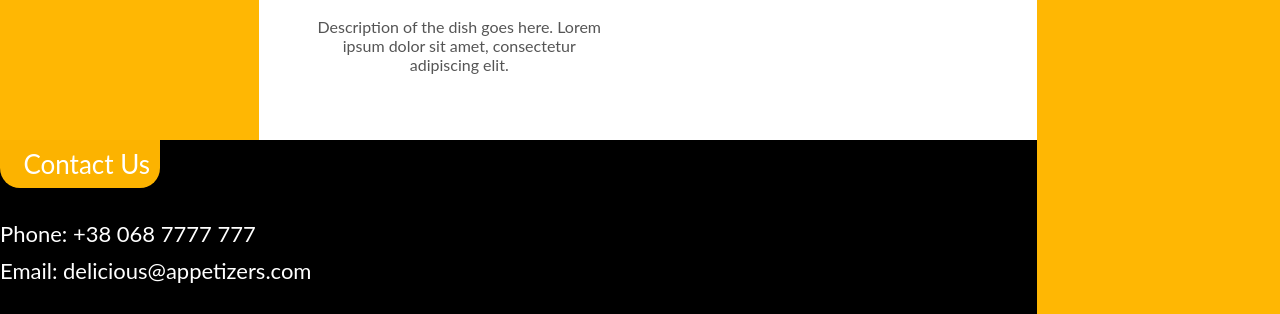
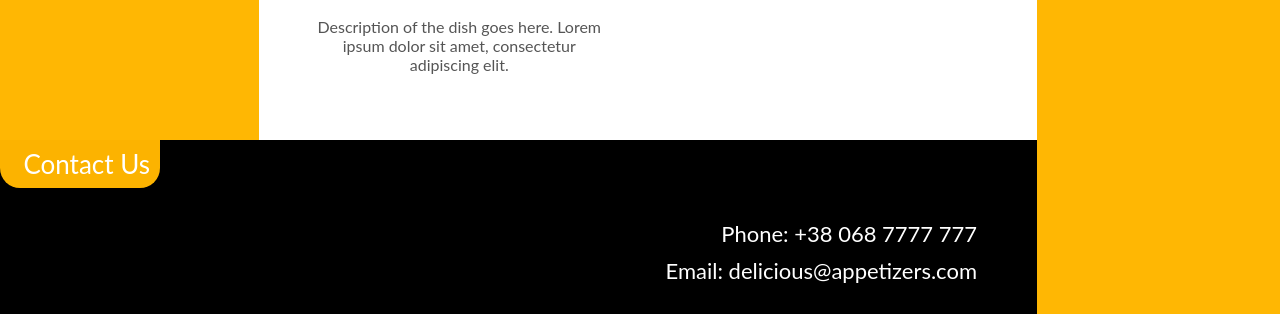
Before and after one commit to Uliana200407/Labwork1.2Web, a plain HTML site: page index.html in a window 1280 px wide. Shown: the part 1040-1354 px from the top of the page. Drawn offline with Linux system fonts and the light colour scheme.

Commit message:
updated text alignment

```diff
--- a/css/style.css
+++ b/css/style.css
@@ -191,16 +191,21 @@ footer .title{
 	width:150px;
 }
 
-footer .info{
-	margin-top: 70px;
+footer .info {
+    margin-top: 70px;
     font-size: 22px;
     display: flex;
     width: 50%;
     flex-direction: column;
+    justify-content: flex-end; /* Вирівнюємо вміст внизу */
+    align-items: flex-end; /* Вирівнюємо вміст по правому краю */
+    margin-left: auto; /* Додаємо цей рядок, щоб вирівняти блок праворуч */
 }
-footer .info span{
-	padding-top:10px;
+
+footer .info span {
+    padding-top: 10px;
 }
+
 
 .side-block{
 	background: #ffb703;
```
